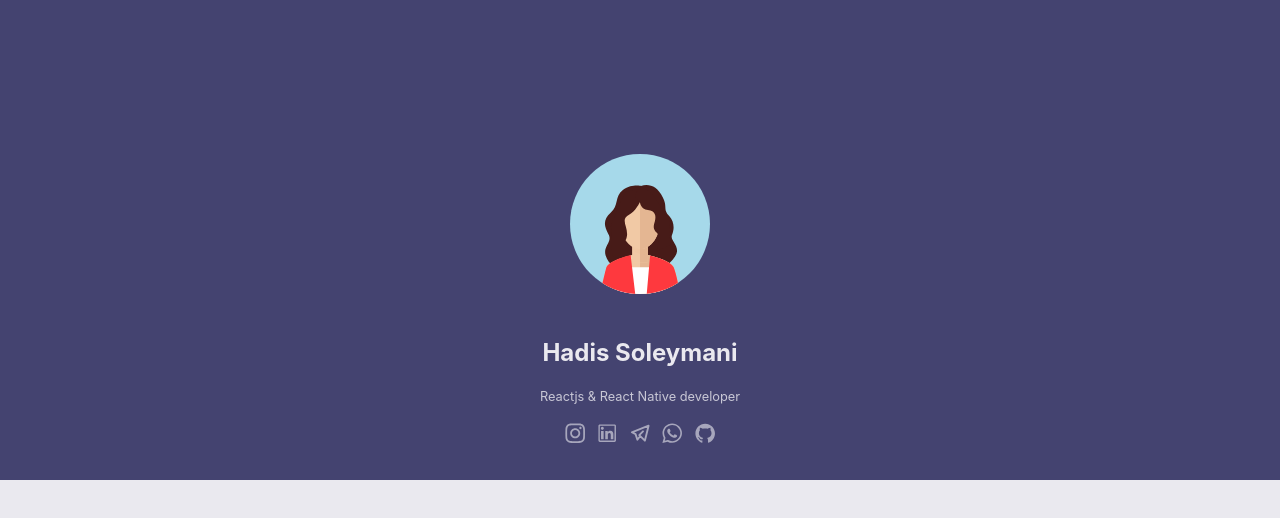
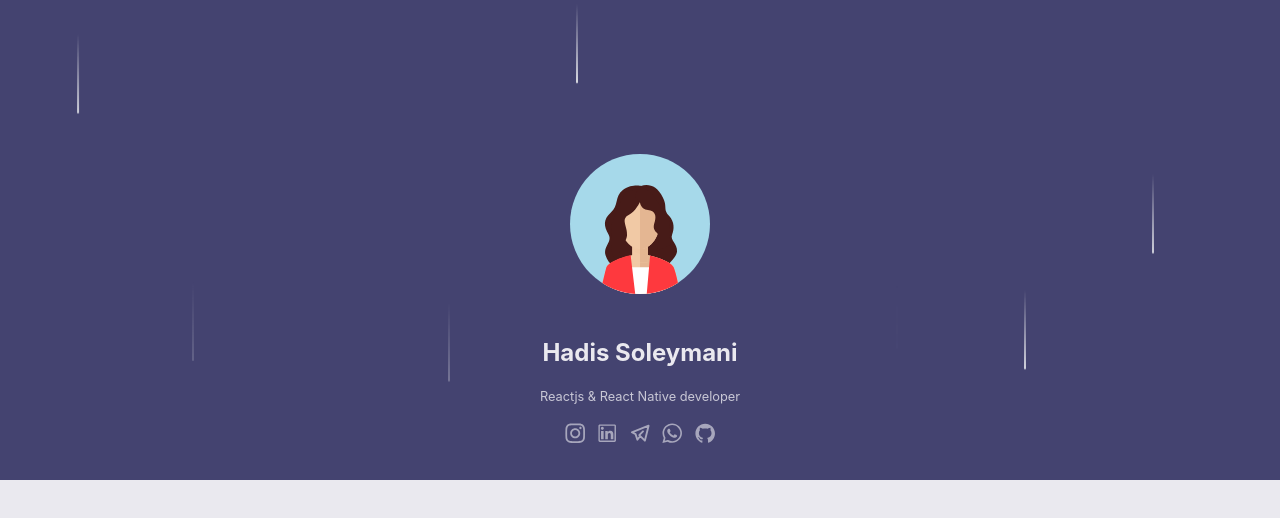
Before and after one commit to hadis-soleymani/myBlog, a Next.js app: page /home in a window 1280 px wide. Shown: the top 518 px of the page. Built offline with nearby package versions, Linux system fonts and the light colour scheme; a web font is replaced by a local one.

Commit message:
add stone animation

```diff
--- a/pages/home.js
+++ b/pages/home.js
@@ -13,6 +13,16 @@ export default function Home() {
   return (
     <div className={styles.container} id="home">
       <div className={styles.ItemsContainer}>
+
+        {/* stons animation */}
+        <div className={styles.stone} />
+        <div className={styles.stone} />
+        <div className={styles.stone} />
+        <div className={styles.stone} />
+        <div className={styles.stone} />
+        <div className={styles.stone} />
+        <div className={styles.stone} />
+
         <Image src="/avatar.svg" alt="avatar" width={140} height={140} />
         <br />
         <h1>Hadis Soleymani</h1>
--- a/styles/button.module.css
+++ b/styles/button.module.css
@@ -9,5 +9,5 @@
   height: 3rem;
 }
 .button:hover {
-  background-color: rgba(241, 65, 86, 0.7);
+  background-color: #f14156b3;
 }
--- a/styles/home_sec.module.css
+++ b/styles/home_sec.module.css
@@ -19,7 +19,7 @@
   margin: 1.5rem 0 1rem 0;
 }
 .container h3 {
-  font-size: .8rem;
+  font-size: 0.8rem;
   margin-top: 6px;
   font-weight: 400;
   color: rgba(234, 233, 239, 0.8);
@@ -33,3 +33,68 @@
 .iconContainer svg:hover {
   color: #fff;
 }
+
+.stone {
+  position: absolute;
+  width: 2px;
+  height: 80px;
+  background-image: linear-gradient(to top, #dcdde4, transparent);
+  box-shadow: 0 4px 94px #cdd1ee;
+  top: 100px;
+  left: 6vw;
+  opacity: 0;
+  border-radius: 50px;
+  animation: stone 5s ease 0s infinite;
+}
+@keyframes stone {
+  from {
+    transform: translateY(-100%);
+    opacity: 1;
+  }
+  to {
+    transform: translateY(90%);
+    opacity: 0;
+  }
+}
+
+/* stone animation */
+.stone:nth-child(2) {
+  top: 10vh;
+  left: 45vw;
+  animation-delay: 0.3s;
+  animation-duration: 5s;
+}
+.stone:nth-child(3) {
+  top: 30vh;
+  left: 15vw;
+  animation-delay: 1s;
+  animation-duration: 3s;
+}
+.stone:nth-child(4) {
+  top: 35vh;
+  left: 35vw;
+  animation-delay: 0.7s;
+  animation-duration: 2s;
+}
+.stone:nth-child(5) {
+  top: 25vh;
+  left: 70vw;
+  animation-delay: 0s;
+  animation-duration: 3s;
+}
+.stone:nth-child(6) {
+  top: 45vh;
+  left: 80vw;
+  animation-delay: 0.1s;
+  animation-duration: 5s;
+}
+.stone:nth-child(7) {
+  top: 30vh;
+  left: 90vw;
+  animation-delay: 0.1;
+  animation-duration: 5s;
+}
+.stone:nth-child() {
+  background-image: linear-gradient(to top, #384fde, transparent);
+  box-shadow: 0 4px 94px #384fde;
+}
```
